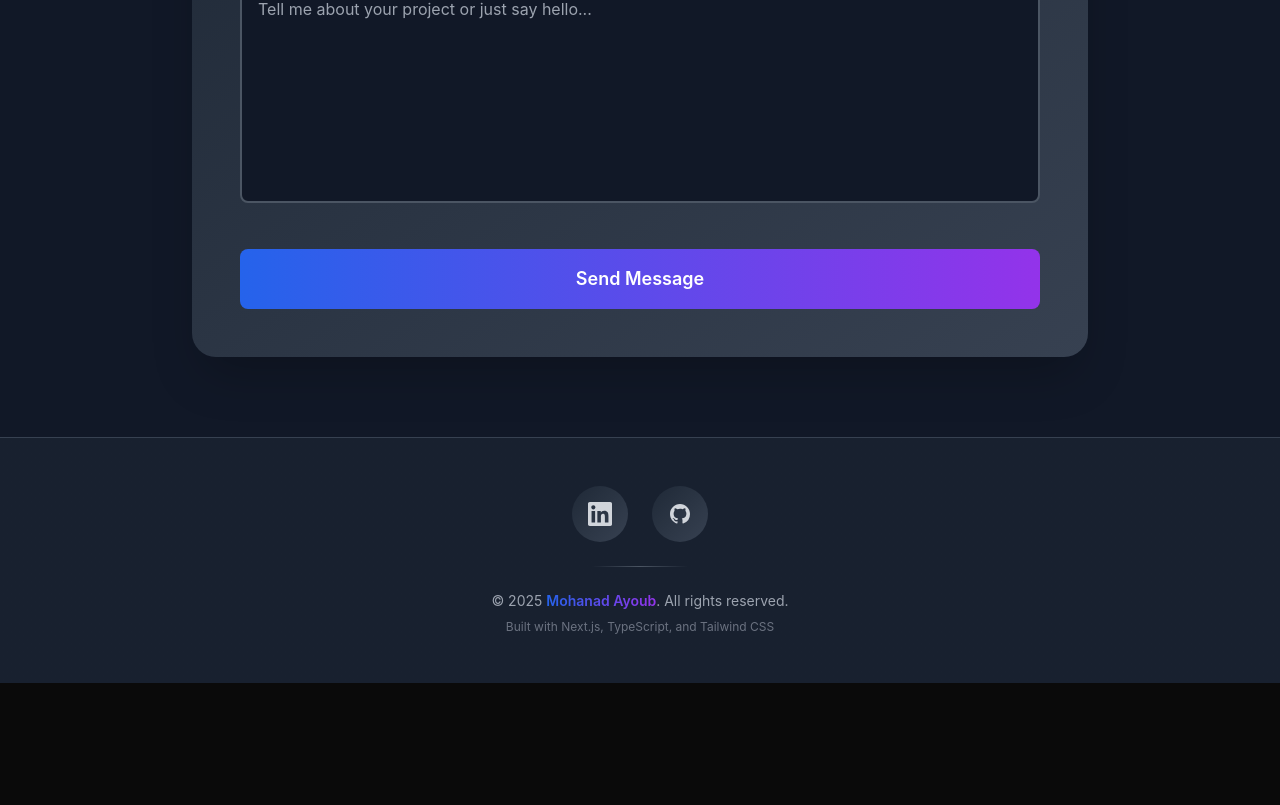
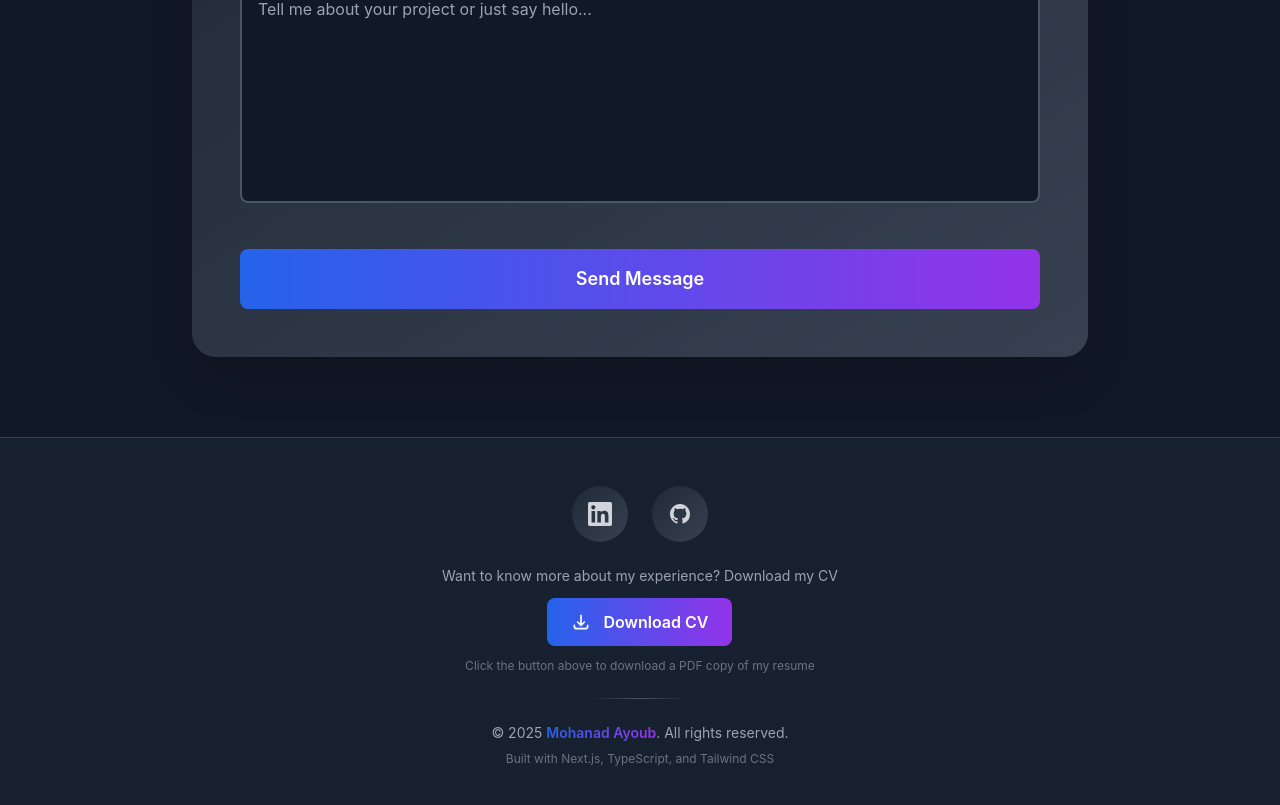
Before and after one commit to MohanadX/Portfolio, a Next.js app: page / in a window 1280 px wide. Shown: the part 3453-4258 px from the top of the page. Before the commit the page ends 4136 px from the top, so only its background shows below. Built offline with nearby package versions, Linux system fonts and the light colour scheme; no server answers.

Commit message:
added button to download my CV file

```diff
--- a/components/Footer.tsx
+++ b/components/Footer.tsx
@@ -84,6 +84,57 @@ export default function Footer() {
 						))}
 					</motion.div>
 
+					{/* CV Download Section */}
+					<motion.div
+						initial={{ opacity: 0, y: 20 }}
+						whileInView={{ opacity: 1, y: 0 }}
+						viewport={{ once: true }}
+						transition={{ duration: 0.6, delay: 0.2 }}
+						className="flex flex-col items-center gap-3"
+					>
+						<p className="text-sm text-gray-600 dark:text-gray-400 text-center">
+							Want to know more about my experience? Download my CV
+						</p>
+						<motion.a
+							href="/CV.pdf"
+							download="Mohanad_Ayoub_CV.pdf"
+							whileHover={{ scale: 1.05, y: -2 }}
+							whileTap={{ scale: 0.95 }}
+							className="group relative inline-flex items-center gap-3 px-6 py-3 bg-gradient-to-r from-blue-600 to-purple-600 text-white rounded-lg font-semibold hover:shadow-lg hover:shadow-blue-500/50 transition-all duration-300 overflow-hidden"
+						>
+							{/* Shimmer effect */}
+							<motion.div
+								className="absolute inset-0 -translate-x-full group-hover:translate-x-full transition-transform duration-1000"
+								style={{
+									background:
+										"linear-gradient(90deg, transparent, rgba(255,255,255,0.2), transparent)",
+								}}
+							/>
+
+							{/* Download Icon */}
+							<svg
+								className="w-5 h-5 relative z-10"
+								fill="none"
+								stroke="currentColor"
+								viewBox="0 0 24 24"
+							>
+								<path
+									strokeLinecap="round"
+									strokeLinejoin="round"
+									strokeWidth={2}
+									d="M4 16v1a3 3 0 003 3h10a3 3 0 003-3v-1m-4-4l-4 4m0 0l-4-4m4 4V4"
+								/>
+							</svg>
+							<span className="relative z-10">Download CV</span>
+
+							{/* Glow effect */}
+							<div className="absolute inset-0 rounded-lg opacity-0 group-hover:opacity-100 blur-xl bg-blue-400 transition-opacity duration-300 -z-10" />
+						</motion.a>
+						<p className="text-xs text-gray-500 dark:text-gray-500 text-center max-w-md">
+							Click the button above to download a PDF copy of my resume
+						</p>
+					</motion.div>
+
 					{/* Divider */}
 					<div className="w-24 h-px bg-gradient-to-r from-transparent via-gray-300 dark:via-gray-600 to-transparent" />
 
```
Also changed, not shown: 1 other file (tests, documents, lock files or other folders).
